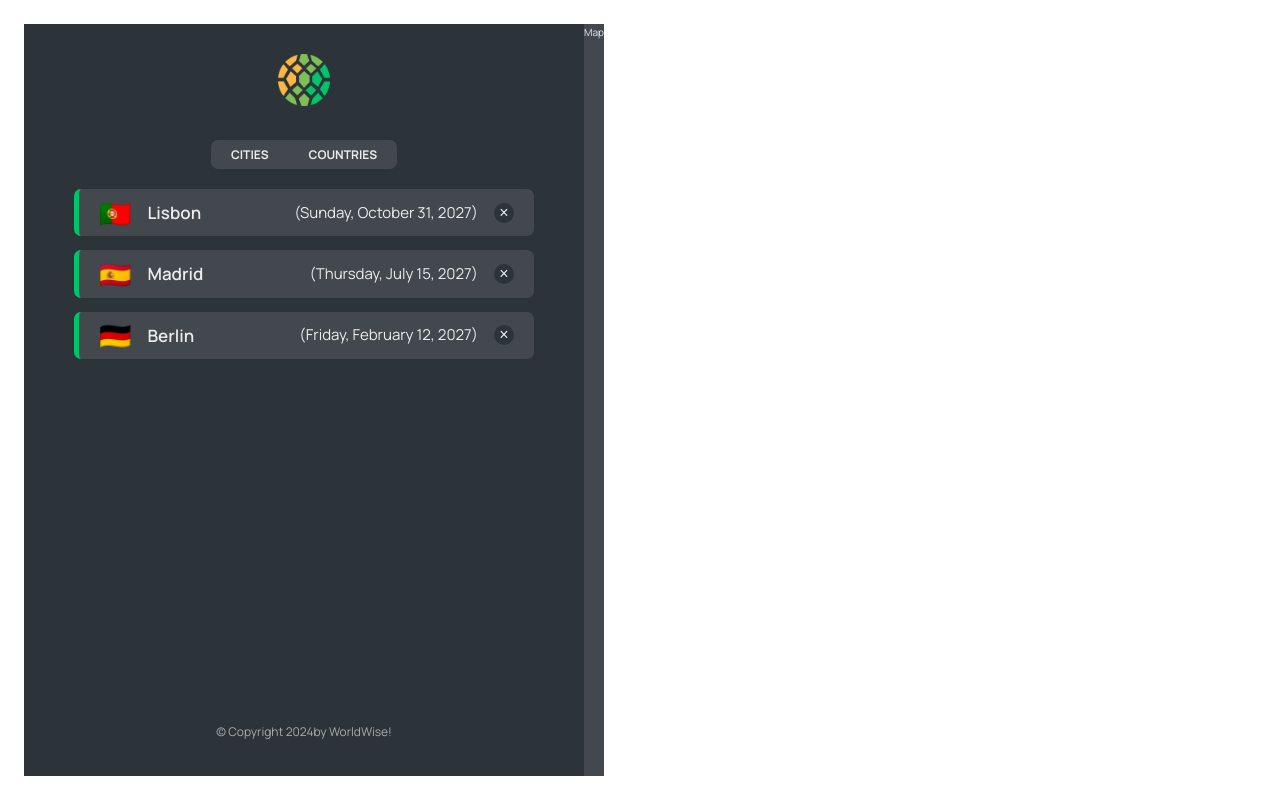
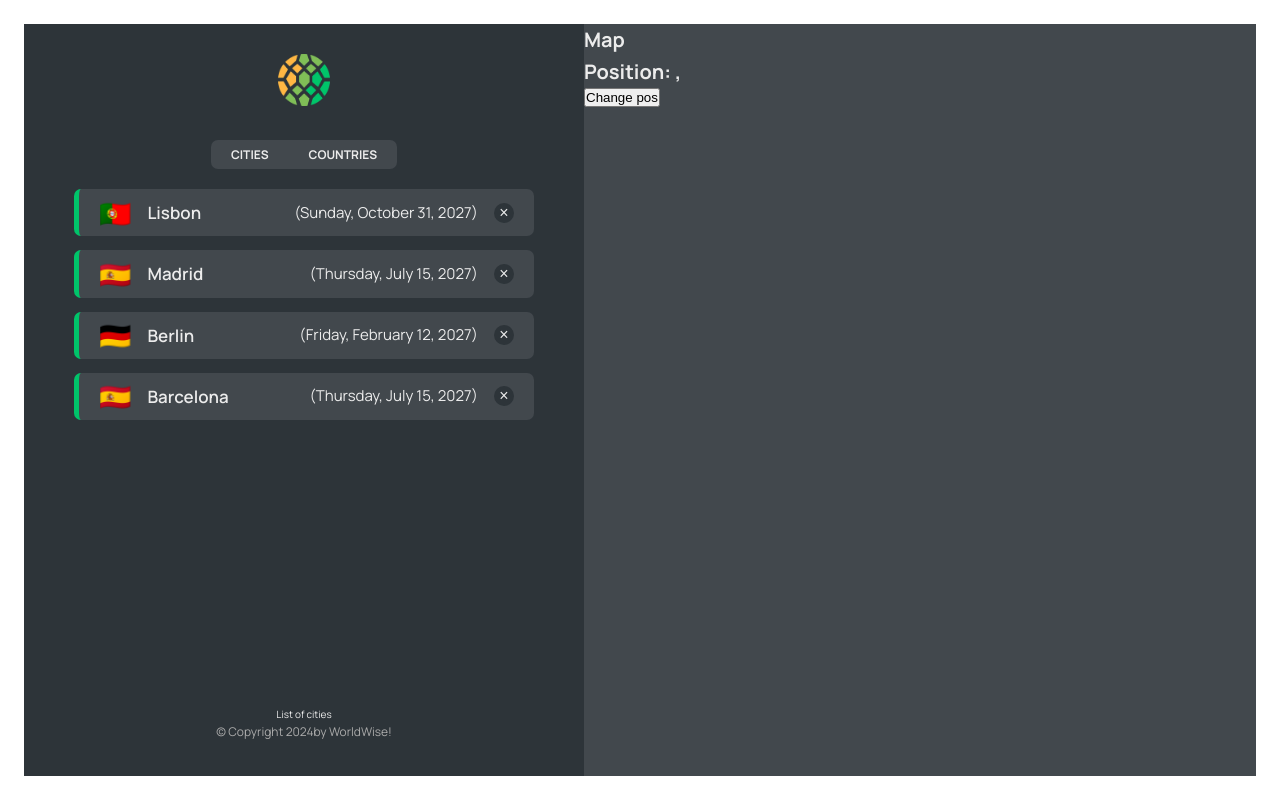
Before and after one commit to aashmaaa/WorldWise, a React (Vite) app: page /app in a window 1280 px wide. Built offline with nearby package versions, Linux system fonts and the light colour scheme; data requests are answered from the project's data file.

Commit message:
Setting Query String

```diff
--- a/data/cities.json
+++ b/data/cities.json
@@ -35,6 +35,18 @@
         "lng": 13.376933665713324
       },
       "id": 98443197
+    },
+    {
+      "cityName": "Barcelona",
+      "country": "Spain",
+      "emoji": "🇪🇸",
+      "date": "2027-07-15T08:22:53.976Z",
+      "notes": "",
+      "position": {
+        "lat": 40.46635901755316,
+        "lng": -3.7133789062500004
+      },
+      "id": 1780675
     }
   ]
 }
--- a/package.json
+++ b/package.json
@@ -26,7 +26,7 @@
     "eslint-plugin-react": "^7.34.3",
     "eslint-plugin-react-hooks": "^4.6.2",
     "eslint-plugin-react-refresh": "^0.4.7",
-    "vite": "^5.4.0",
+    "vite": "^5.4.5",
     "vite-plugin-eslint": "^1.8.1"
   }
 }
--- a/src/components/City.jsx
+++ b/src/components/City.jsx
@@ -1,3 +1,5 @@
+import { useSearchParams } from "react-router-dom";
+
 import { useParams } from "react-router-dom";
 import styles from "./City.module.css";
 
@@ -11,6 +13,11 @@ const formatDate = (date) =>
 
 function City() {
   const { id } = useParams();
+  const [searchParams, setSearchParams] = useSearchParams();
+
+  const lat = searchParams.get("lat");
+  const lng = searchParams.get("lng");
+
   // TEMP DATA
   const currentCity = {
     cityName: "Lisbon",
@@ -21,7 +28,14 @@ function City() {
 
   const { cityName, emoji, date, notes } = currentCity;
 
-  return <h1>City {id}</h1>;
+  return (
+    <>
+      <h1>City {id}</h1>
+      <p>
+        Position:{lat}, {lng}
+      </p>
+    </>
+  );
 
   // return (
   //   <div className={styles.city}>
--- a/src/components/CityItem.jsx
+++ b/src/components/CityItem.jsx
@@ -10,11 +10,14 @@ const formatDate = (date) =>
   }).format(new Date(date));
 
 function CityItem({ city }) {
-  const { cityName, emoji, date, id } = city;
+  const { cityName, emoji, date, id, position } = city;
 
   return (
     <li>
-      <Link className={styles.cityItem} to={`${id}`}>
+      <Link
+        className={styles.cityItem}
+        to={`${id}?lat=${position.lat}&lng=${position.lng}`}
+      >
         <span className={styles.emoji}>{emoji}</span>
         <h3 className={styles.name}>{cityName}</h3>
         <time className={styles.date}>({formatDate(date)})</time>
--- a/src/components/Map.jsx
+++ b/src/components/Map.jsx
@@ -1,9 +1,21 @@
+import { useSearchParams } from "react-router-dom";
 import styles from "./Map.module.css";
 
 function Map() {
+  const [searchParams, setSearchParams] = useSearchParams();
+
+  const lat = searchParams.get("lat");
+  const lng = searchParams.get("lng");
+
   return (
-    <div>
-      <div className={styles.mapContainer}>Map</div>
+    <div className={styles.mapContainer}>
+      <h1>Map</h1>
+      <h1>
+        Position: {lat}, {lng}
+      </h1>
+      <button onClick={() => setSearchParams({ lat: 23, lng: 50 })}>
+        Change pos
+      </button>
     </div>
   );
 }
--- a/src/components/Sidebar.jsx
+++ b/src/components/Sidebar.jsx
@@ -11,6 +11,7 @@ function Sidebar() {
       <AppNav />
 
       <Outlet />
+      <p>List of cities</p>
 
       <footer className={styles.footer}>
         <p className={styles.copyright}>
```
Also changed, not shown: 1 other file (tests, documents, lock files or other folders).
